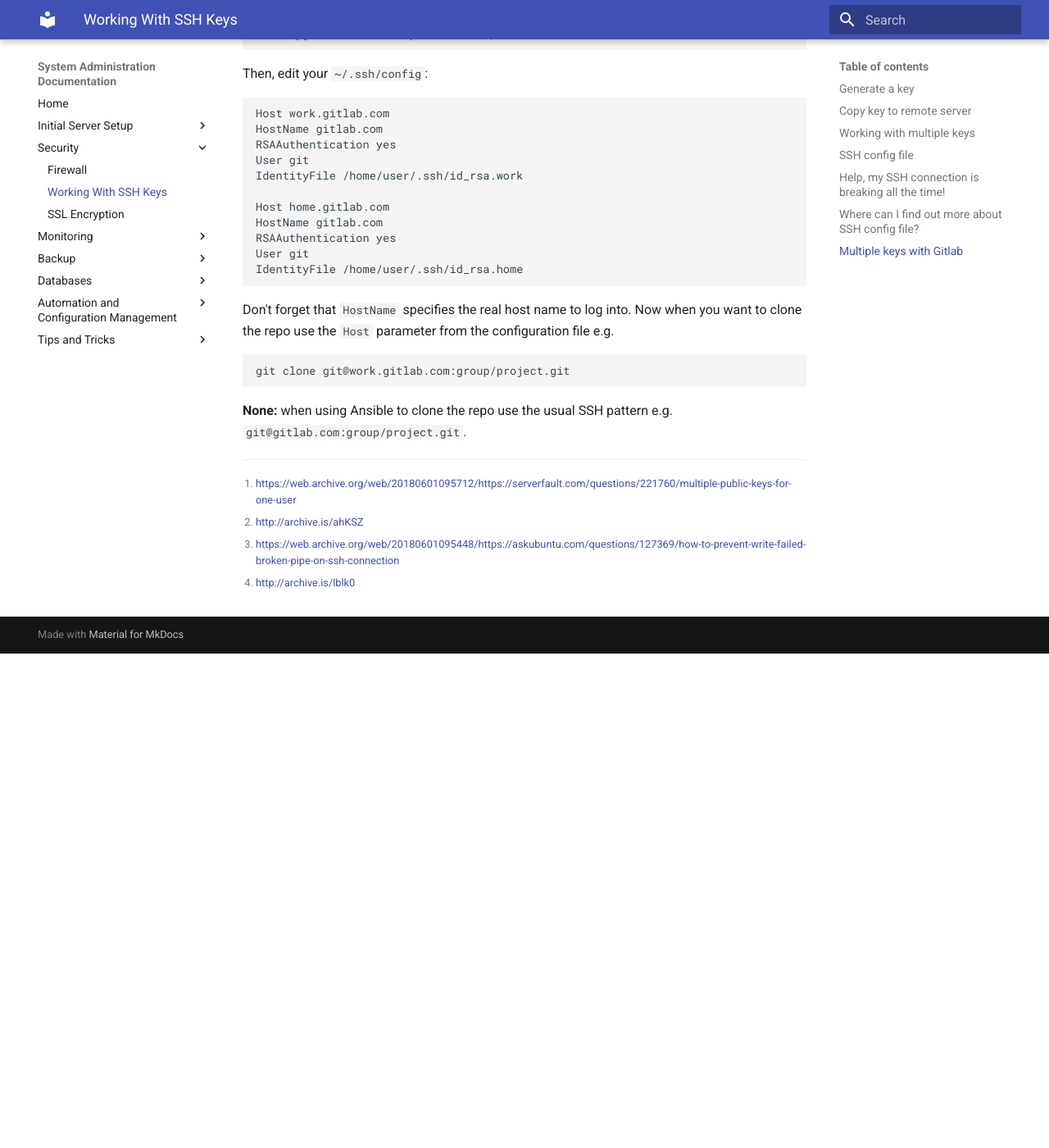
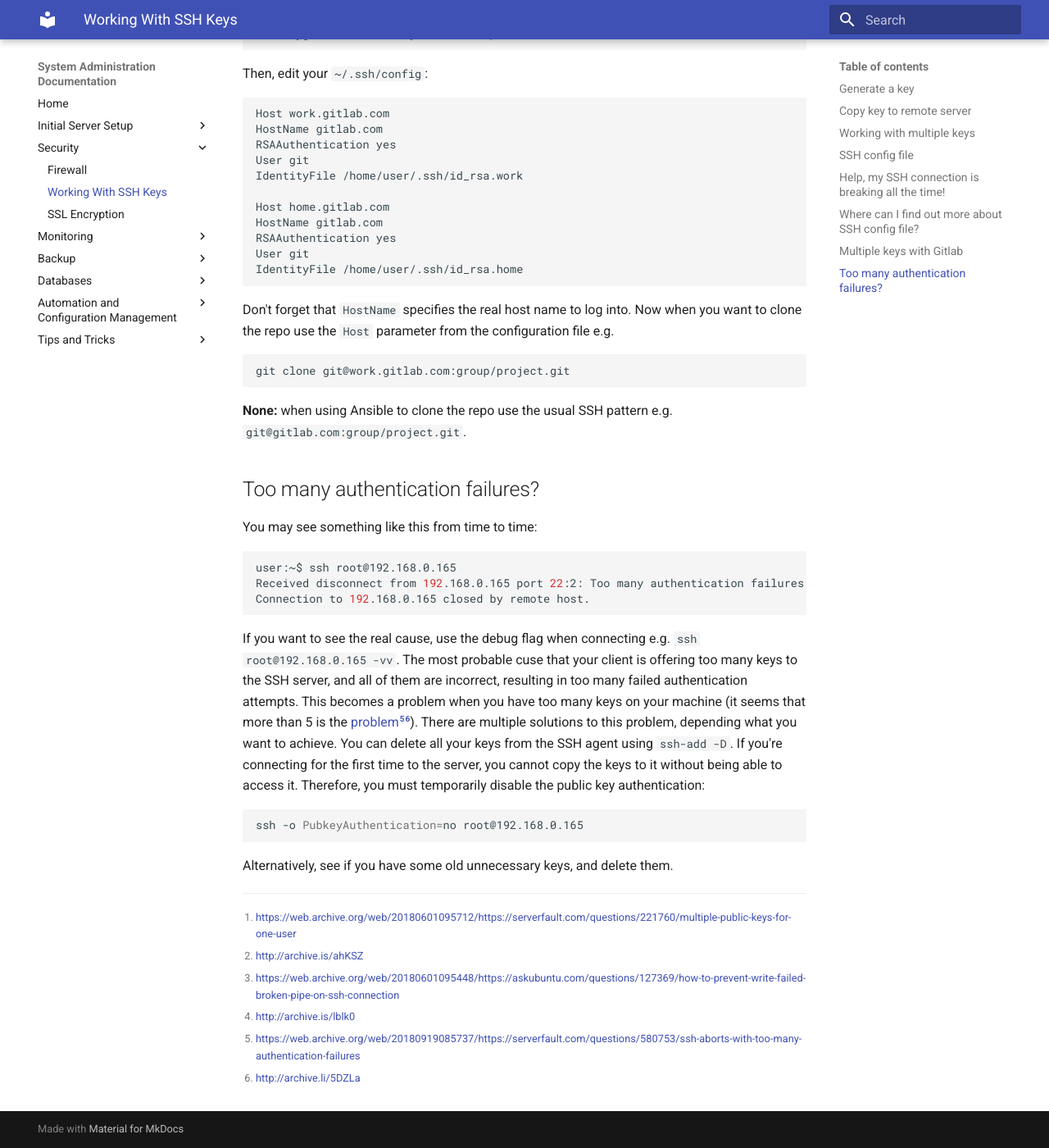
Before and after one commit to petarGitNik/sys-admin-docs, an MkDocs documentation site: the page built from docs/security/ssh.md, in a window 1280 px wide and 1400 px high, scrolled down 2625 px. Shown: the whole window at 82% size. Built offline with MkDocs 1.6.1 and Material for MkDocs 9.7.7, drawn with Linux system fonts in a browser that asks for light colours; old or Windows-style settings are respelled for this version of MkDocs; before the commit the page ends 3422 px from its top, so only the background shows below that.

Commit message:
Update SSH manual

````diff
--- a/docs/security/ssh.md
+++ b/docs/security/ssh.md
@@ -129,10 +129,31 @@ git clone git@work.gitlab.com:group/project.git
 
 **None:** when using Ansible to clone the repo use the usual SSH pattern e.g. `git@gitlab.com:group/project.git`.
 
+## Too many authentication failures?
+
+You may see something like this from time to time:
+
+```bash
+user:~$ ssh root@192.168.0.165
+Received disconnect from 192.168.0.165 port 22:2: Too many authentication failures
+Connection to 192.168.0.165 closed by remote host.
+```
+
+If you want to see the real cause, use the debug flag when connecting e.g. `ssh root@192.168.0.165 -vv`. The most probable cuse that your client is offering too many keys to the SSH server, and all of them are incorrect, resulting in too many failed authentication attempts. This becomes a problem when you have too many keys on your machine (it seems that more than 5 is the [problem][3][^5][^6]). There are multiple solutions to this problem, depending what you want to achieve. You can delete all your keys from the SSH agent using `ssh-add -D`. If you're connecting for the first time to the server, you cannot copy the keys to it without being able to access it. Therefore, you must temporarily disable the public key authentication:
+
+```bash
+ssh -o PubkeyAuthentication=no root@192.168.0.165
+```
+
+Alternatively, see if you have some old unnecessary keys, and delete them.
+
 [^1]: <https://web.archive.org/web/20180601095712/https://serverfault.com/questions/221760/multiple-public-keys-for-one-user>
 [^2]: <http://archive.is/ahKSZ>
 [^3]: <https://web.archive.org/web/20180601095448/https://askubuntu.com/questions/127369/how-to-prevent-write-failed-broken-pipe-on-ssh-connection>
 [^4]: <http://archive.is/lblk0>
+[^5]: <https://web.archive.org/web/20180919085737/https://serverfault.com/questions/580753/ssh-aborts-with-too-many-authentication-failures>
+[^6]: <http://archive.li/5DZLa>
 
 [1]: https://serverfault.com/questions/221760/multiple-public-keys-for-one-user
 [2]: https://askubuntu.com/questions/127369/how-to-prevent-write-failed-broken-pipe-on-ssh-connection
+[3]: https://serverfault.com/questions/580753/ssh-aborts-with-too-many-authentication-failures
````
